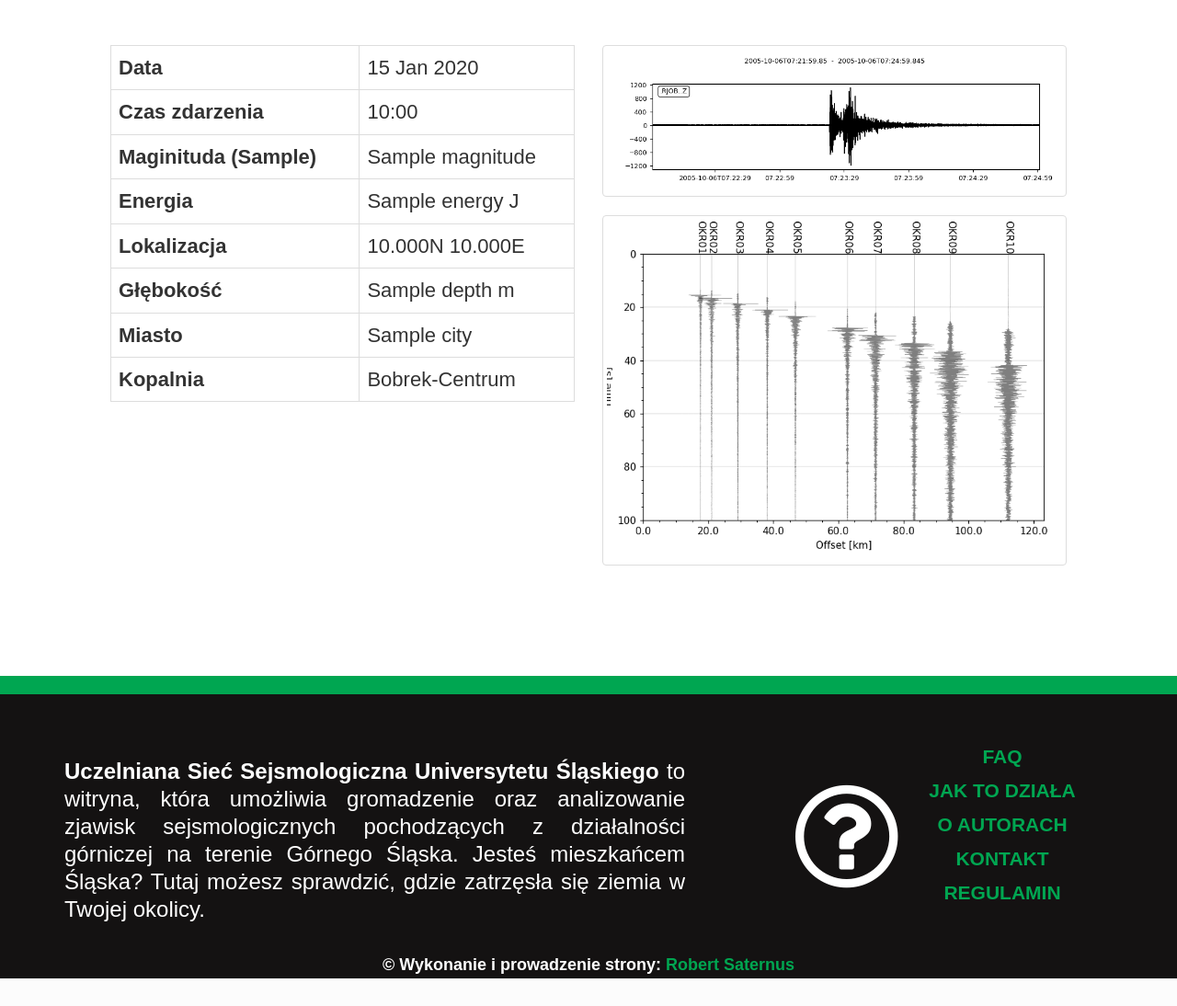
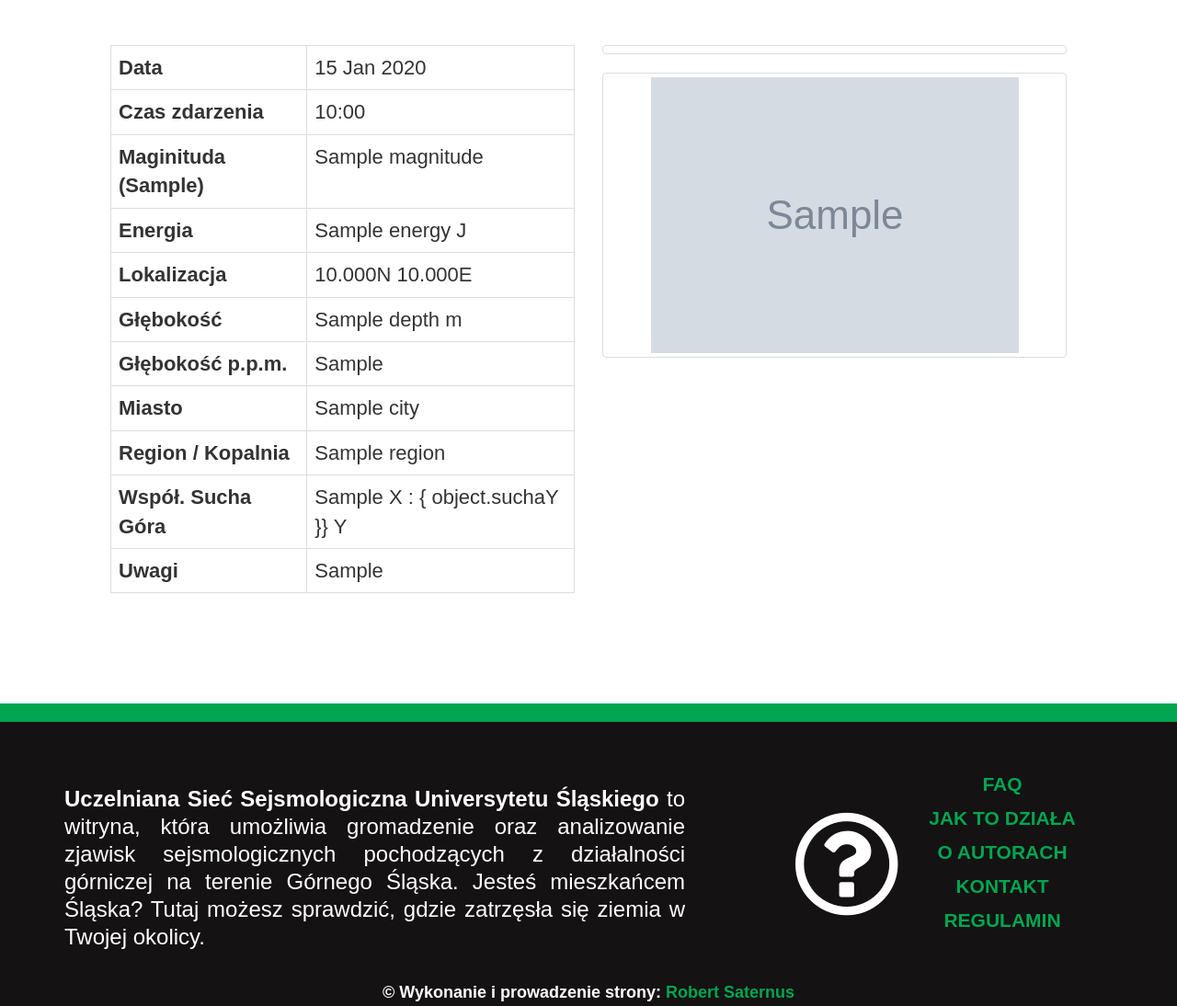
Before and after one commit to Rayn93/SejsmoApplication, a Django app: template localQuakes/templates/localQuakes/localQuakeDetail.html in a window 1280 px wide. Shown: the part 506-1600 px from the top of the page at 92% size. Before the commit the page ends 1570 px from the top, so only its background shows below. Run offline with Django 3.2, Linux system fonts and the light colour scheme; the template is opened without the code that fills it: most values are stand-ins (such as "Sample title", 1, 10 or a date in 2020); grey boxes marked "Sample" are stand-in pictures; some libraries are stand-ins or nearby versions; some web fonts are replaced.

Commit message:
Templating of local quakes (take data) -> quake detail + fix uploads files

```diff
--- a/localQuakes/models.py
+++ b/localQuakes/models.py
@@ -16,7 +16,7 @@
     magnitudeScale = models.CharField('Skala magnitudy', max_length=2, choices=MAGNITUDE_SCALES, default='ML')
     energy = models.BigIntegerField('Energia', null=True, blank=True)
     city = models.CharField('Miasto', max_length=60)
-    region = models.CharField('Region', max_length=200, null=True, blank=True)
+    region = models.CharField('Region/Kopalnia', max_length=200, null=True, blank=True)
     moreInfo = models.TextField('Więcej informacji', null=True, blank=True)
 
     longitude = models.CharField('Długość geogr.', max_length=20)
@@ -35,5 +35,6 @@
         verbose_name_plural = "Wstrząsy lokalne"
 
 
+
     def __str__(self):
         return "Wstrząs o id: %d | " % (self.id) + "Data zdarzenia: {:%d  %b %Y}".format(self.eventDate)
--- a/localQuakes/templates/localQuakes/localQuakeDetail.html
+++ b/localQuakes/templates/localQuakes/localQuakeDetail.html
@@ -50,11 +50,15 @@
                                 <td>Maginituda ({{object.magnitudeScale}})</td>
                                 <td>{{ object.magnitude }}</td>
                             </tr>
+
+                            {% if object.energy is not null %}
                             <tr>
                                 <td>Energia</td>
                                 <!--<td>3x10<SUP>6</SUP> </td>-->
                                 <td>{{ object.energy }} J</td>
                             </tr>
+                            {% endif %}
+
                             <tr>
                                 <td>Lokalizacja</td>
                                 <td>{{object.latitude|floatformat:3}}N {{ object.longitude|floatformat:3 }}E</td>
@@ -63,14 +67,44 @@
                                 <td>Głębokość</td>
                                 <td>{{object.depth}} m </td>
                             </tr>
+
+                            {% if object.depthPPM is not null %}
+                                <tr>
+                                    <td>Głębokość p.p.m.</td>
+                                    <td>{{ object.depthPPM }} </td>
+                                </tr>
+                            {% endif %}
+
+
                             <tr>
                                 <td>Miasto</td>
                                 <td>{{ object.city }}</td>
                             </tr>
-                            <tr>
-                                <td>Kopalnia</td>
-                                <td>Bobrek-Centrum</td>
-                            </tr>
+
+                            {% if object.region is not null %}
+                                <tr>
+                                    <td>Region / Kopalnia</td>
+                                    <td>{{ object.region }} </td>
+                                </tr>
+                            {% endif %}
+
+
+                            {% if object.suchaX and object.suchaY is not null %}
+                                <tr>
+                                    <td>Współ. Sucha Góra</td>
+                                    <td>{{ object.suchaX }} X : { object.suchaY }} Y</td>
+                                </tr>
+                            {% endif %}
+
+                            {% if object.moreInfo|length > 0 %}
+                                <tr>
+                                    <td>Uwagi</td>
+                                    <td>{{ object.moreInfo }} </td>
+                                </tr>
+                            {% endif %}
+
+
+
                         </tbody>
                     </table>
 
@@ -78,13 +112,17 @@
 
                 <div class="col-md-6">
 
-                    <a class="thumbnail fancybox" rel="ligthbox" href="{% static 'pages/img/sejsmo/reading_seismograms1.png' %}">
-                        <img class="img-responsive" alt="" src="{% static 'pages/img/sejsmo/reading_seismograms1.png' %}" />
+                    <a class="thumbnail fancybox" rel="ligthbox" href="{{ object.seismogram.url  }}">
+                        <img class="img-responsive" alt="" src="{{ object.seismogram.url  }}" />
                     </a>
 
-                    <a class="thumbnail fancybox" rel="ligthbox" href="{% static 'pages/img/sejsmo/waveform_plotting_tutorial_61.png' %}">
-                        <img class="img-responsive" alt="" src="{% static 'pages/img/sejsmo/waveform_plotting_tutorial_61.png' %}" />
-                    </a>
+                    {% if object.attachments is not null %}
+                        <a class="thumbnail fancybox" rel="ligthbox" href="{{ object.attachments.url }}">
+                            <img class="img-responsive" alt="" src="{{ object.attachments.url }}" />
+                        </a>
+                    {% endif %}
+
+
 
                 </div>
             </div>
--- a/localQuakes/urls.py
+++ b/localQuakes/urls.py
@@ -1,3 +1,4 @@
+
 from django.urls import path
 
 # from . import views
--- a/sejsmo/urls.py
+++ b/sejsmo/urls.py
@@ -15,10 +15,12 @@
 """
 from django.contrib import admin
 from django.urls import path, include
+from django.conf import settings
+from django.conf.urls.static import static
 # from django.views.generic import TemplateView
 
 urlpatterns = [
     path('admin/', admin.site.urls),
     path('', include('pages.urls')),
     path('katalog-lokalny/', include('localQuakes.urls')),
-]
+] + static(settings.MEDIA_URL, document_root=settings.MEDIA_ROOT)
```
